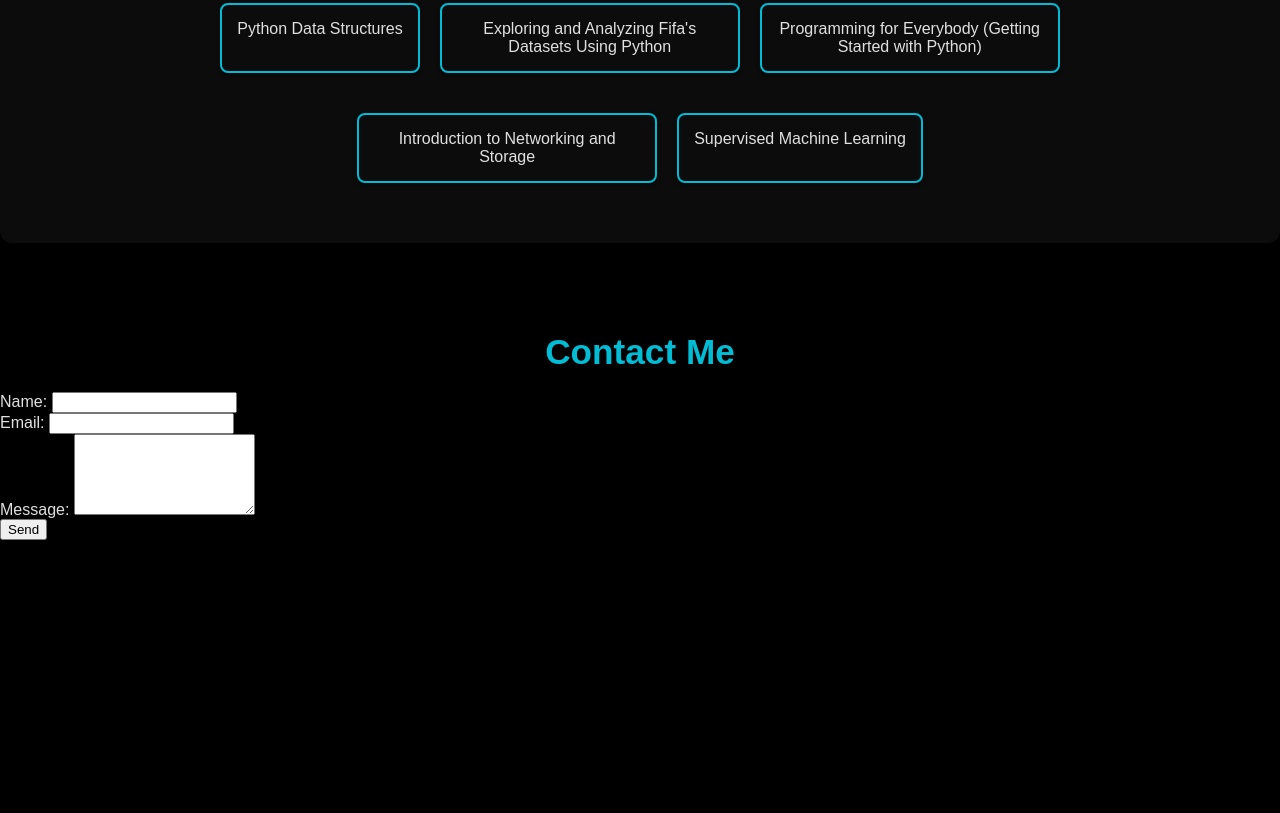
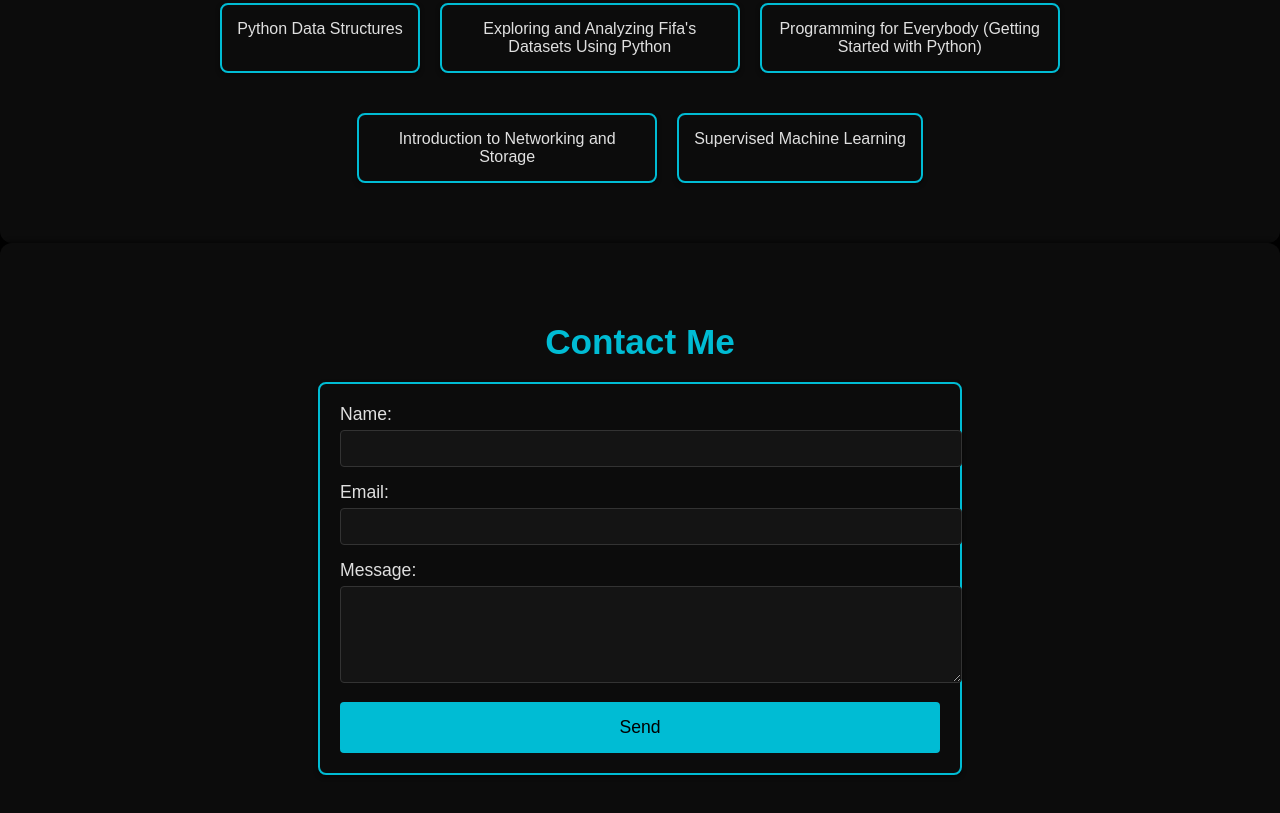
Before and after one commit to 77-Ismail/ismailkhan-portfolio, a website: page index.html in a window 1280 px wide. Shown: the part 2212-3025 px from the top of the page. Before the commit the page ends 2812 px from the top, so only its background shows below. Drawn offline with Linux system fonts and the light colour scheme.

Commit message:
Update styles.css

```diff
--- a/styles.css
+++ b/styles.css
@@ -255,8 +255,76 @@ section h2 {
 .certificates-list li:hover {
     transform: scale(1.05);
 }
+.contact {
+    background-color: rgb(12, 12, 12); /* Consistent with other sections */
+    padding: 50px 0;
+    border-radius: 12px;
+    box-shadow: 0 -2px 4px rgba(0,0,0,0.5);
+}
 
+.contact h2 {
+    text-align: center;
+    font-size: 2.2em;
+    margin-bottom: 20px;
+    color: #00bcd4; /* Accent color for section heading */
+}
 
+.contact-container {
+    display: flex;
+    justify-content: center;
+    align-items: center;
+}
+
+form {
+    width: 100%;
+    max-width: 600px;
+    margin: 0 auto;
+    background: rgb(12, 12, 12); /* Consistent background color */
+    border: 2px solid #00bcd4; /* Accent color for border */
+    border-radius: 8px;
+    padding: 20px;
+    box-shadow: 0 2px 4px rgba(0,0,0,0.5);
+}
+
+.form-group {
+    margin-bottom: 15px;
+}
+
+.form-group label {
+    display: block;
+    font-size: 1.1em;
+    color: #e0e0e0; /* Light text color */
+    margin-bottom: 5px;
+}
+
+.form-group input, .form-group textarea {
+    width: 100%;
+    padding: 10px;
+    border: 1px solid #333;
+    border-radius: 4px;
+    background: rgb(20, 20, 20);
+    color: #e0e0e0; /* Light text color */
+}
+
+.form-group textarea {
+    resize: vertical;
+}
+
+button {
+    background-color: #00bcd4; /* Accent color for button */
+    color: #000000; /* Dark text color */
+    border: none;
+    border-radius: 4px;
+    padding: 15px 20px;
+    font-size: 1.1em;
+    cursor: pointer;
+    width: 100%;
+    transition: background-color 0.3s ease;
+}
+
+button:hover {
+    background-color: #00a1c7; /* Slightly darker accent color for hover effect */
+}
 
 
 @media screen and (max-width: 768px) {
```
